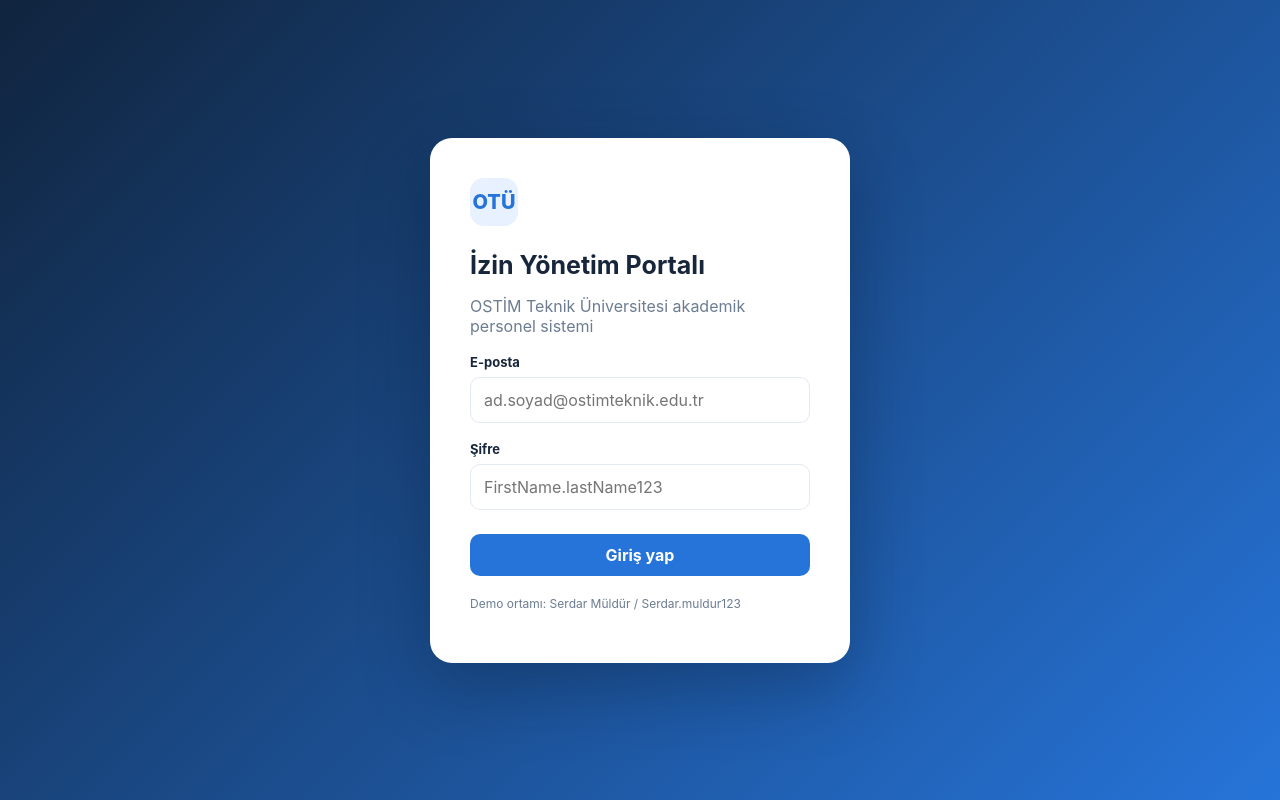
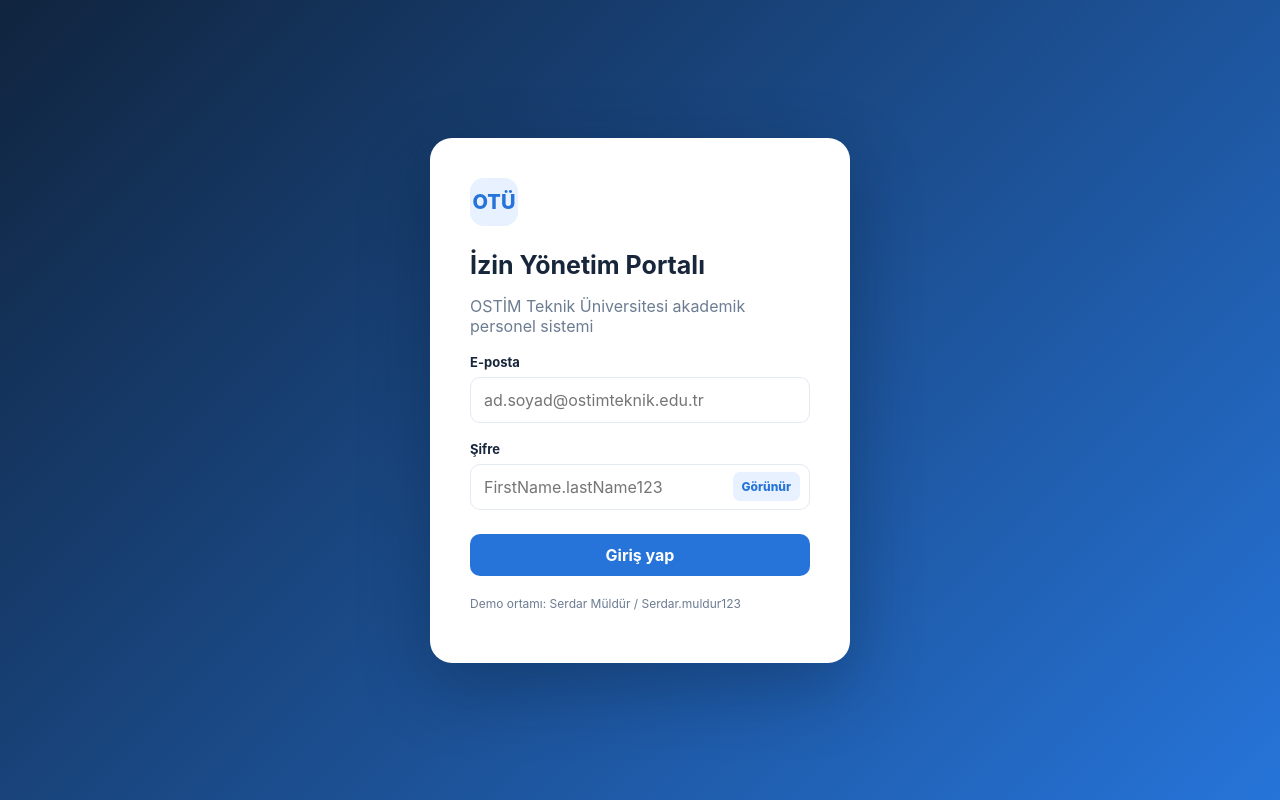
Before and after one commit to crazy02coder/izin, a FastAPI app: page / in a window 1280 px wide. Run offline with FastAPI, Linux system fonts and the light colour scheme.

Commit message:
Add password visibility toggle to login form

```diff
--- a/app/static/css/style.css
+++ b/app/static/css/style.css
@@ -79,6 +79,27 @@ textarea {
   border-radius: 10px;
   background: #fff;
   color: var(--ink);
+}
+.password-field {
+  position: relative;
+  display: flex;
+  align-items: center;
+}
+.password-field input {
+  padding-right: 92px;
+}
+.password-toggle {
+  position: absolute;
+  right: 10px;
+  padding: 7px 9px;
+  border-radius: 7px;
+  background: #e8f1ff;
+  color: var(--blue);
+  font-size: 12px;
+  font-weight: 800;
+}
+.password-toggle:hover {
+  background: #d7e7ff;
 }
 .btn {
   padding: 11px 16px;
--- a/app/static/js/app.js
+++ b/app/static/js/app.js
@@ -45,7 +45,14 @@ function toast(t) {
   setTimeout(() => x.remove(), 3200);
 }
 function renderLogin() {
-  document.body.innerHTML = `<main class="login"><form class="login-card" id="login"><div class="brand-mark">OTÜ</div><h1>İzin Yönetim Portalı</h1><p>OSTİM Teknik Üniversitesi akademik personel sistemi</p><label>E-posta</label><input name="email" type="email" required placeholder="ad.soyad@ostimteknik.edu.tr"><label>Şifre</label><input name="password" type="password" required placeholder="FirstName.lastName123"><button class="btn primary" style="width:100%;margin-top:24px">Giriş yap</button><p style="font-size:12px;margin-top:20px">Demo ortamı: Serdar Müldür / Serdar.muldur123</p></form></main>`;
+  document.body.innerHTML = `<main class="login"><form class="login-card" id="login"><div class="brand-mark">OTÜ</div><h1>İzin Yönetim Portalı</h1><p>OSTİM Teknik Üniversitesi akademik personel sistemi</p><label>E-posta</label><input name="email" type="email" required placeholder="ad.soyad@ostimteknik.edu.tr"><label>Şifre</label><div class="password-field"><input id="login-password" name="password" type="password" required placeholder="FirstName.lastName123"><button type="button" class="password-toggle" id="toggle-password" aria-label="Şifreyi göster">Görünür</button></div><button class="btn primary" style="width:100%;margin-top:24px">Giriş yap</button><p style="font-size:12px;margin-top:20px">Demo ortamı: Serdar Müldür / Serdar.muldur123</p></form></main>`;
+  const passwordInput = $("#login-password");
+  $("#toggle-password").onclick = () => {
+    const visible = passwordInput.type === "text";
+    passwordInput.type = visible ? "password" : "text";
+    $("#toggle-password").textContent = visible ? "Görünür" : "Gizle";
+    $("#toggle-password").setAttribute("aria-label", visible ? "Şifreyi göster" : "Şifreyi gizle");
+  };
   $("#login").onsubmit = async (e) => {
     e.preventDefault();
     try {
```
